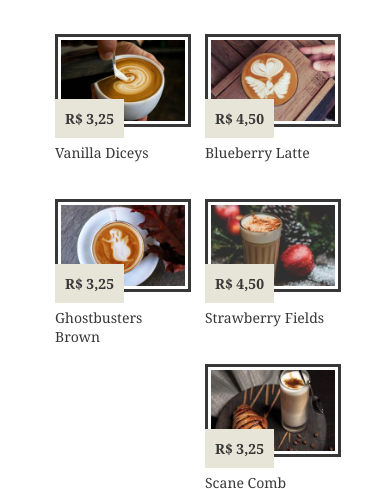
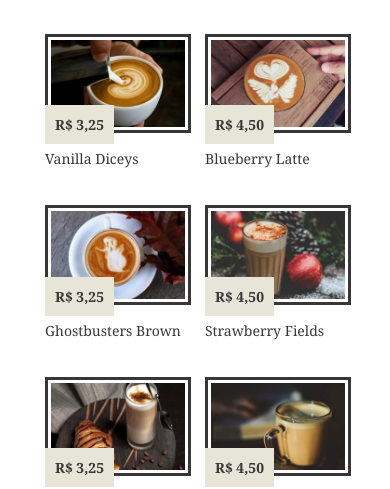
Before and after one commit to patrickvasconcelos/brafe-layout-ecommerce, a plain HTML site: page index.html in a window 390 px wide. Shown: the part 392-881 px from the top of the page. Drawn offline with Linux system fonts and the light colour scheme.

Commit message:
[CHG] troca de grid por flexbox

```diff
--- /dev/null
+++ b/css/flex.css
@@ -0,0 +1,51 @@
+.flex {
+    display: flex;
+    max-width: 960px;
+    margin: 0 auto;
+    flex-wrap: wrap;
+}
+
+.flex-row {
+    margin-left: -10px;
+    margin-right: -10px;
+    display: flex;
+    flex-wrap: wrap;
+}
+
+.flex-item-4,
+.flex-item-6,
+.flex-item-8 {
+    margin-left: 10px;
+    margin-right: 10px;
+    align-self: flex-start;
+}
+
+.flex-item-4 {
+    flex: 0 0 calc(33.333% - 20px);
+    max-width: calc(33.333% - 20px);
+}
+
+.flex-item-6 {
+    flex: 0 0 calc(50% - 20px);
+    max-width: calc(50% - 20px);
+}
+
+.flex-item-8 {
+    flex: 0 0 calc(66.666% - 20px);
+    max-width: calc(66.666% - 20px);
+}
+
+@media (max-width: 739px) {
+    .flex {
+        max-width: 300px;
+        flex-direction: column;
+    }
+
+    .flex-item-4,
+    .flex-item-8 {
+        margin-left: 0;
+        margin-right: 0;
+        max-width: 100%;
+        align-self: auto;
+    }
+}
--- a/css/grid.css
+++ /dev/null
@@ -1,122 +0,0 @@
-.container {
-    max-width: 960px;
-    margin: 0 auto;
-}
-
-.container::after,
-.container::before {
-    content: "";
-    display: table;
-    clear: both;
-}
-
-.grid-1,
-.grid-2,
-.grid-3,
-.grid-4,
-.grid-5,
-.grid-6,
-.grid-7,
-.grid-8,
-.grid-9,
-.grid-10,
-.grid-11,
-.grid-12,
-.grid-mobile-6 {
-    float: left;
-    display: block;
-    min-height: 1px;
-    margin-left: 10px;
-    margin-right: 10px;
-}
-
-.grid-1 {
-    width: calc(8.333% - 20px);
-}
-
-.grid-2 {
-    width: calc(16.666% - 20px);
-}
-
-.grid-3 {
-    width: calc(25% - 20px);
-}
-
-.grid-4 {
-    width: calc(33.333% - 20px);
-}
-
-.grid-5 {
-    width: calc(41.666% - 20px);
-}
-
-.grid-6 {
-    width: calc(50% - 20px);
-}
-
-.grid-7 {
-    width: calc(58.333% - 20px);
-}
-
-.grid-8 {
-    width: calc(66.666% - 20px);
-}
-
-.grid-9 {
-    width: calc(75% - 20px);
-}
-
-.grid-10 {
-    width: calc(83.333% - 20px);
-}
-
-.grid-11 {
-    width: calc(91.666% - 20px);
-}
-
-.grid-12 {
-    width: calc(100% - 20px);
-}
-
-.grid-mobile-6 {
-    width: calc(50% - 20px);
-}
-
-.row {
-    margin-left: -10px;
-    margin-right: -10px;
-}
-
-.row::after,
-.row::before {
-    content: "";
-    display: table;
-    clear: both;
-}
-
-@media (max-width: 739px) {
-    .container {
-        max-width: 300px;
-    }
-    .grid-1,
-    .grid-2,
-    .grid-3,
-    .grid-4,
-    .grid-5,
-    .grid-6,
-    .grid-7,
-    .grid-8,
-    .grid-9,
-    .grid-10,
-    .grid-11,
-    .grid-12 {
-        float: none;
-        width: 100%;
-        margin-left: 0px;
-        margin-right: 0px;
-    }
-    .row {
-        margin-left: 0px;
-        margin-right: 0px;
-    }
-}
--- a/css/style.css
+++ b/css/style.css
@@ -96,7 +96,7 @@ body {
 }
 
 .filtro li::after {
-	content: '';
+    content: "";
     display: block;
     width: 20px;
     height: 20px;
@@ -114,7 +114,7 @@ body {
     display: inline-block;
     width: 15px;
     height: 15px;
-	background: currentColor;
+    background: currentColor;
     border-radius: 50%;
     vertical-align: middle;
 }
--- a/index.html
+++ b/index.html
@@ -4,7 +4,7 @@
     <meta charset="UTF-8">
     <meta name="viewport" content="width=device-width, initial-scale=1.0, shrink-to-fit=no">
     <title>Brafé 2</title>
-    <link rel="stylesheet" href="css/grid.css">
+    <link rel="stylesheet" href="css/flex.css">
     <link rel="stylesheet" href="css/style.css">
 </head>
 
@@ -26,8 +26,8 @@
         </nav>
     </header>
 
-    <div class="container">
-        <nav class="filtro  grid-4">
+    <div class="flex">
+        <nav class="filtro flex-item-4">
             <h2>Preço</h2>
             <ul>
                 <li>$</li>
@@ -51,35 +51,40 @@
 
         </nav>
 
-        <section class="produtos grid-8">
+        <section class="produtos flex-item-8">
             <h1>Capuccinos</h1>
-            <ul class="row">
-                <li class="grid-mobile-6">
+            <ul class="flex-row">
+                <li class="flex-item-6">
                     <img src="img/cafe-1.jpg" alt="Café 1">
                     <span>R$ 3,25</span>
                     <h2>Vanilla Diceys</h2>
                 </li>
-                <li class="grid-mobile-6">
+
+                <li class="flex-item-6">
                     <img src="img/cafe-2.jpg" alt="Café 1">
                     <span>R$ 4,50</span>
                     <h2>Blueberry Latte</h2>
                 </li>
-                <li class="grid-mobile-6">
+
+                <li class="flex-item-6">
                     <img src="img/cafe-3.jpg" alt="Café 1">
                     <span>R$ 3,25</span>
                     <h2>Ghostbusters Brown</h2>
                 </li>
-                <li class="grid-mobile-6">
+
+                <li class="flex-item-6">
                     <img src="img/cafe-4.jpg" alt="Café 1">
                     <span>R$ 4,50</span>
                     <h2>Strawberry Fields</h2>
                 </li>
-                <li class="grid-mobile-6">
+
+                <li class="flex-item-6">
                     <img src="img/cafe-5.jpg" alt="Café 1">
                     <span>R$ 3,25</span>
                     <h2>Scane Comb</h2>
                 </li>
-                <li class="grid-mobile-6">
+
+                <li class="flex-item-6">
                     <img src="img/cafe-6.jpg" alt="Café 1">
                     <span>R$ 4,50</span>
                     <h2>Wild Bill</h2>
```
